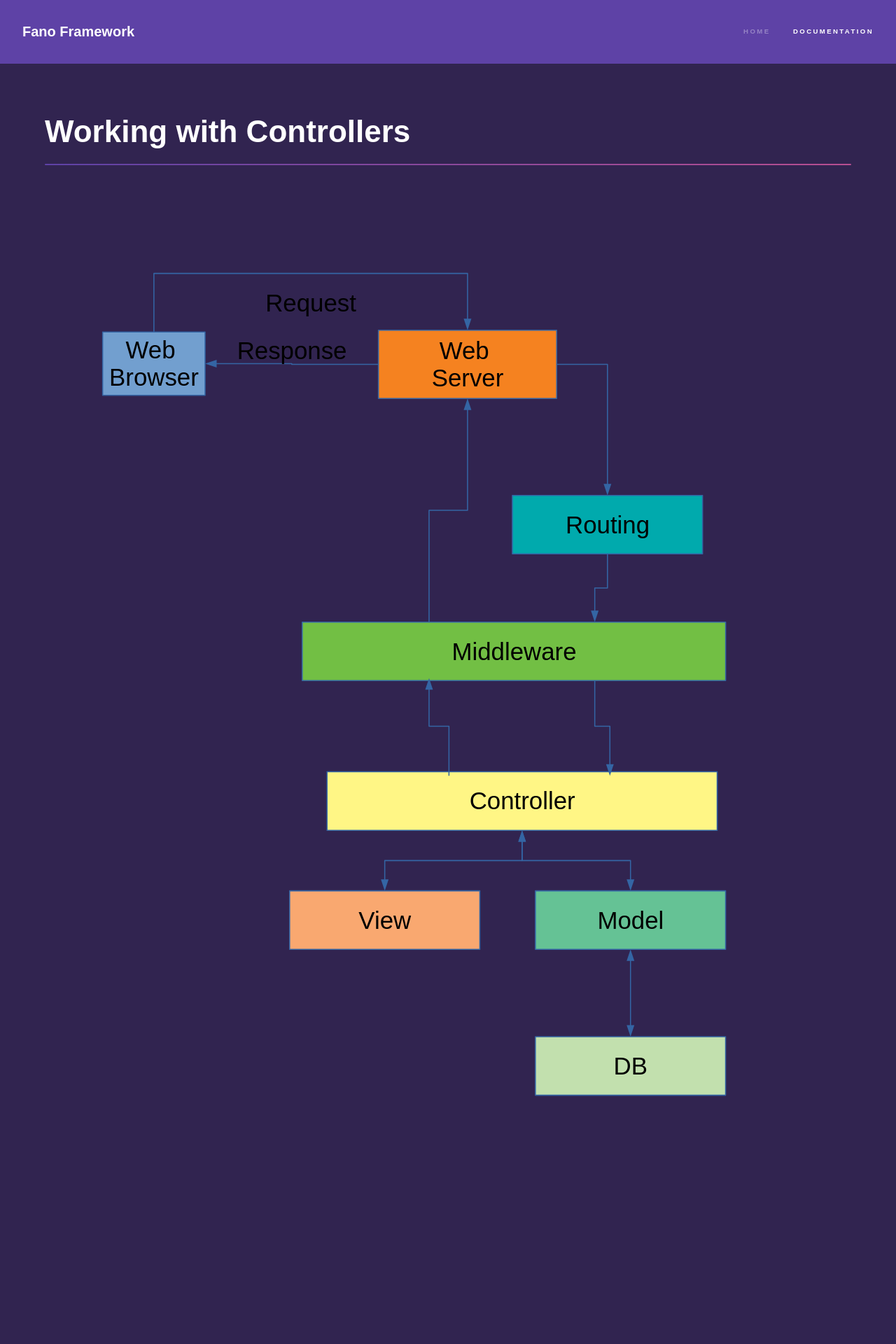
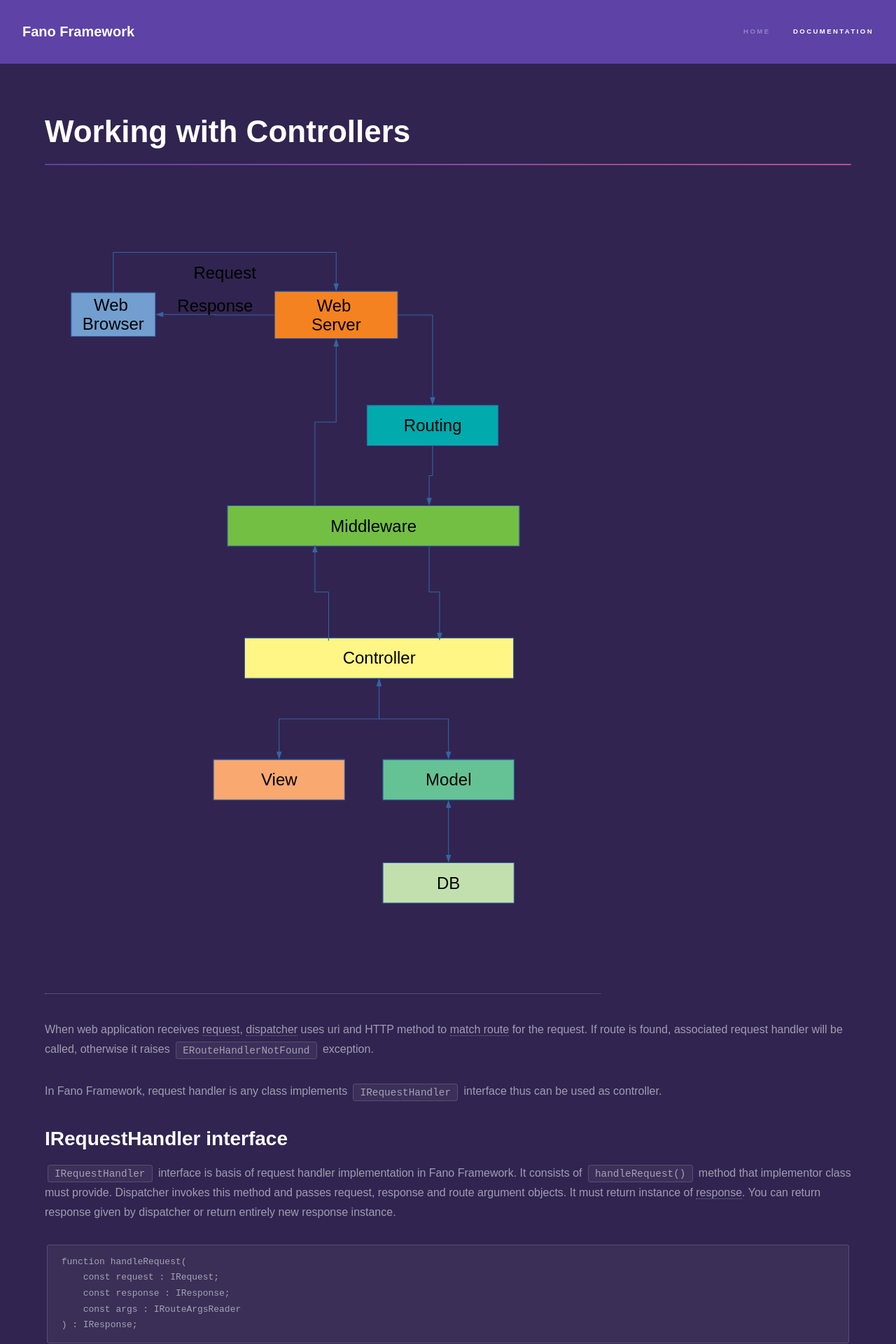
Before and after one commit to fanoframework/fanoframework.github.io, a Jekyll site: the page built from working-with-controllers/index.md, in a window 1280 px wide. Shown: the top 1920 px of the page at 70% size. Built offline with Jekyll 4.4.1, drawn with Linux system fonts in a browser that asks for light colours; our own code applies the rules of GitHub Pages for plain Markdown files.

Commit message:
add request response cycle diagram

```diff
--- a/working-with-controllers/index.md
+++ b/working-with-controllers/index.md
@@ -6,7 +6,7 @@
 <h1 class="major">Working with Controllers</h1>
 
 <a href="/assets/images/request-response-cycle.svg">
-<img src="/assets/images/request-response-cycle.svg" alt="Request response cycle diagram" width="100%">
+<img src="/assets/images/request-response-cycle.svg" alt="Request response cycle diagram" height="50%">
 </a>
 
 When web application receives [request](/working-with-request), [dispatcher](/dispatcher) uses uri and HTTP method to [match route](/working-with-router) for the request. If route is found, associated request handler will be called, otherwise it raises `ERouteHandlerNotFound` exception.
```
Also changed, not shown: assets/images/request-response-cycle.svg.
